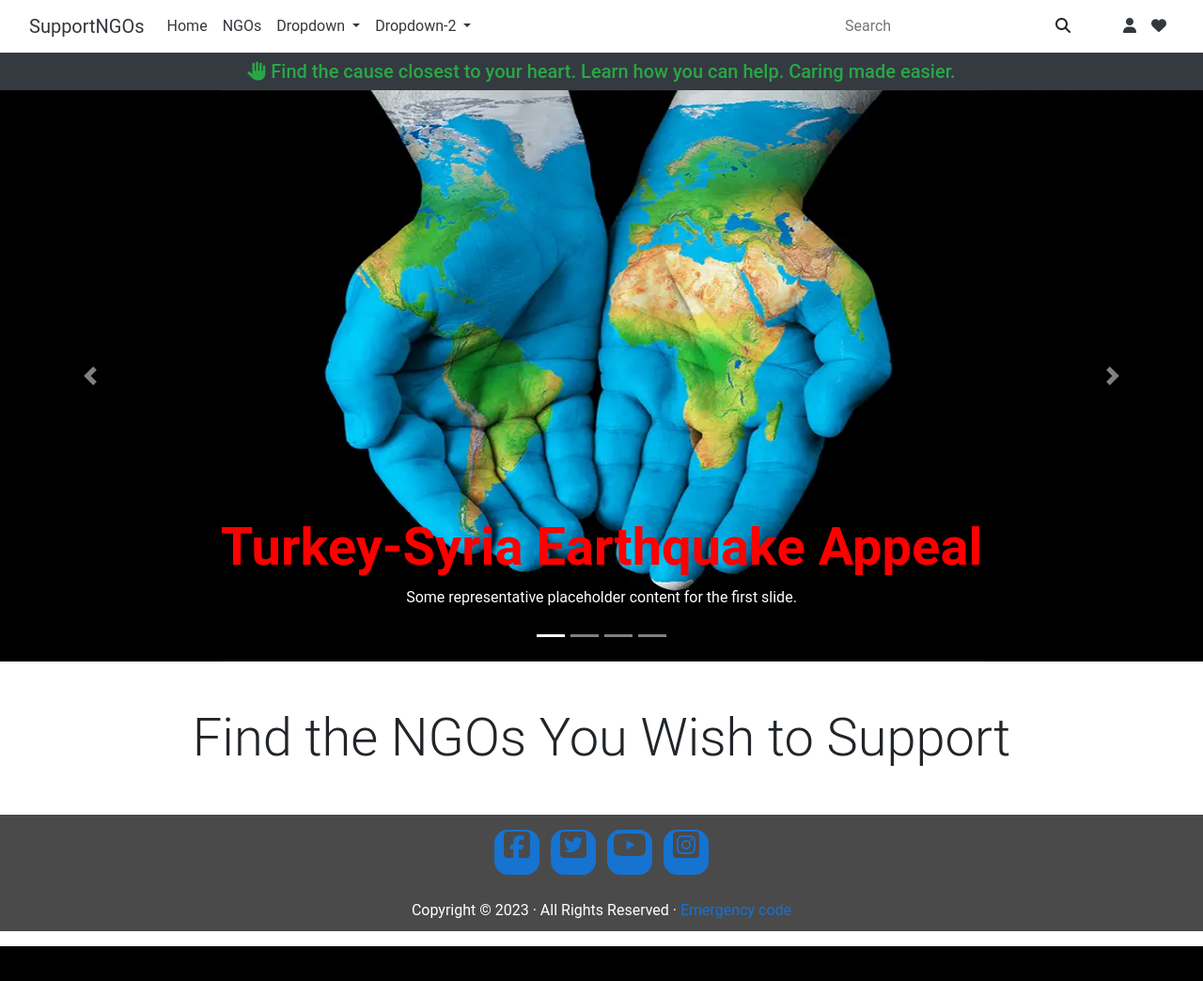
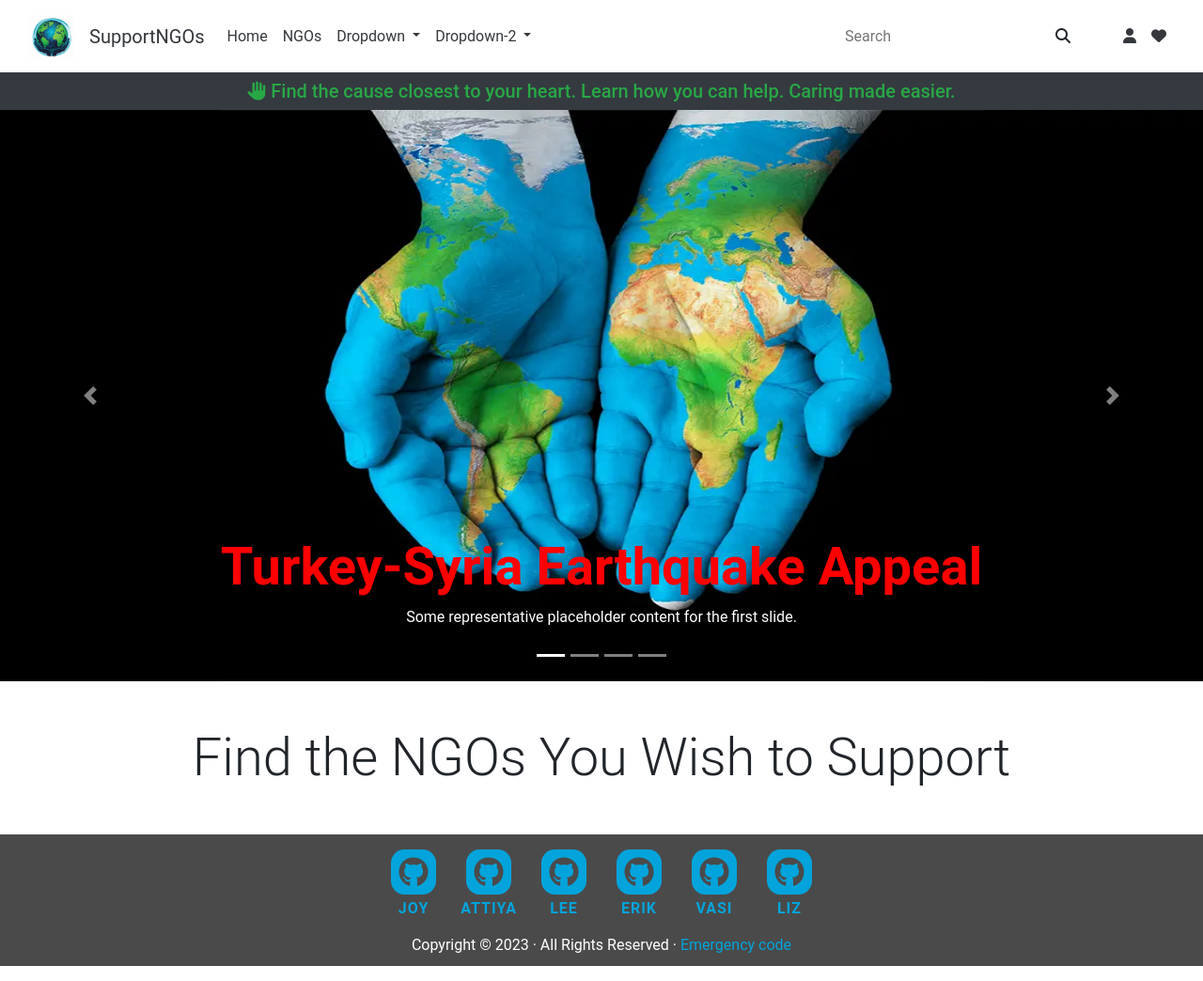
Before and after one commit to Lee-moran/emergency-code, a Django app: page / in a window 1280 px wide. Shown: the whole page at 94% size. Before the commit the page ends 1007 px from the top, so only its background shows below. Run offline with Django 3.2, Linux system fonts and the light colour scheme; data that the repository does not hold is empty; some libraries are stand-ins or nearby versions.

Commit message:
added footer names links logos

```diff
--- a/static/css/base.css
+++ b/static/css/base.css
@@ -15,9 +15,9 @@
 /* primary colors and sections */
 
 :root {
-    --primary-color: rgb(22, 115, 208);
-    --secondary-color: #000;
-    --third-color: #555;
+    --primary-color: #02a4db;
+    --secondary-color: #1e982d;
+    --third-color: #e3aa60;
     --background-color: #fff;
     --shadow-color: #4a4a4a;
     --box-shadow: 8px 8px 8px rgba(0,0,0,0.6),
@@ -47,28 +47,52 @@ footer {
     width: 3rem;
 }
 
-/* ------------------------------------------------------- */
+/* ------------------------------------------------------- Footer  */
+
+.social-networks{
+  margin-bottom: 0;
+}
+
 
 .fa-brands {
   border-radius: 30%;
   background-color: var(--primary-color);
+  margin: 0 10px;
   width: 3rem;
   height: 3rem;
   font-size: 2rem;
   margin-top: 1rem;
+  display: flex !important;
+  justify-content: center !important;
+  align-items: center !important;
   color: var(--shadow-color);
-    display: flex;
-    justify-content: center;
-    align-items: center;
-    transition: all 0.3s ease-in-out;
-    -moz-transition: all 0.3s ease-in-out;
-    -webkit-transition: all 0.3s ease-in-out;
-    -o-transition: all 0.3s ease-in-out;
+  transition: all 0.5s ease-in-out;
+  -moz-transition: all 0.5s ease-in-out;
+  -webkit-transition: all 0.5s ease-in-out;
+  -o-transition: all 0.5s ease-in-out;
 }
 
 .fa-brands:hover {
+  color:  #fff;
+  background-color: var(--shadow-color);
+  text-decoration: none;
+  border: 3px  #fff solid;
+  transition: all 0.5s ease-in-out;
+  -moz-transition: all 0.5s ease-in-out;
+  -webkit-transition: all 0.5s ease-in-out;
+  -o-transition: all 0.5s ease-in-out;
+}
+
+.team-members{
+  margin-top: 5px;
+  font-size: 1rem;
+  font-weight: 600;
+  letter-spacing: 1px;
   color: var(--primary-color);
-    background-color: var(--shadow-color);
+  text-transform: uppercase;
+}
+.team-members:hover{
+  color: #fff;
 }
 
 .footer-rights {
@@ -80,15 +104,20 @@ footer {
 .rights-link {
   text-decoration: none;
   color: var(--primary-color);
-    transition: all 0.3s ease-in-out;
-    -moz-transition: all 0.3s ease-in-out;
-    -webkit-transition: all 0.3s ease-in-out;
-    -o-transition: all 0.3s ease-in-out;
+  transition: all 0.5s ease-in-out;
+  -moz-transition: all 0.5s ease-in-out;
+  -webkit-transition: all 0.5s ease-in-out;
+  -o-transition: all 0.5s ease-in-out;
 }
 
 .rights-link:hover {
   color: var(--background-color);
 }
+
+a {
+  text-decoration: none !important;
+}
+
 
 /* -------------------------------- Hero Section Styling */
 .carousel-img {
--- a/templates/includes/footer.html
+++ b/templates/includes/footer.html
@@ -1,36 +1,55 @@
 {% load static %}
 <footer>
   <ul class="list-inline social-networks text-center">
-      <li class="list-inline-item">
-        <!-- https://www.facebook.com -->
-        <a aria-label="Link to facebook page" href="" target="_blank"
-          ><i class="fa-brands fa-square-facebook" aria-hidden="true"></i
-        ></a>
+     <li class="list-inline-item fa-container">
+      <!-- Joy Github -->
+       <a aria-label="Joy Zadan github" href="https://github.com/JoyZadan" target="_blank"
+         ><i class="fa-brands fa-github" aria-hidden="true"></i>
+       <h3 class="team-members">JOY</h3>
+      </a>
      </li>
-      <li class="list-inline-item">
-        <!-- https://www.twitter.com -->
-        <a aria-label="Link to twiter page" href="" target="_blank"
-          ><i class="fa-brands fa-square-twitter" aria-hidden="true"></i
-        ></a>
+     <li class="list-inline-item fa-container">
+      <!-- Attiya GitHub -->
+       <a aria-label="Attiya github" href="https://github.com/Attstar2021" target="_blank"
+         ><i class="fa-brands fa-github" aria-hidden="true"></i>
+       <h3 class="team-members">Attiya</h3>
+      </a>
      </li>
-      <li class="list-inline-item">
-        <!-- https://www.youtube.com -->
-        <a aria-label="Link to youtube page" href="" target="_blank"
-          ><i class="fa-brands fa-youtube" aria-hidden="true"></i
-        ></a>
+     <li class="list-inline-item fa-container">
+      <!-- Lee moran GitHub -->
+       <a class="" aria-label="Lee Moran github" href="https://github.com/Lee-moran" target="_blank"
+         ><i class="fa-brands fa-github" aria-hidden="true"></i>
+       <h3 class="team-members">Lee</h3>
+      </a>
      </li>
-      <li class="list-inline-item">
-        <!-- https://www.instagram.com -->
-        <a aria-label="Link to instagram page" href="" target="_blank"
-          ><i class="fa-brands fa-square-instagram" aria-hidden="true"></i
-        ></a>
+     <li class="list-inline-item fa-container">
+      <!-- Erikas GitHub -->
+       <a aria-label="Erikas Ramanauskas github" href="https://github.com/Erikas-Ramanauskas" target="_blank"
+         ><i class="fa-brands fa-github" aria-hidden="true"></i>
+       <h3 class="team-members">Erik</h3>
+      </a>
      </li>
+     <li class="list-inline-item fa-container">
+      <!-- Vasi GitHub -->
+       <a aria-label="Vasilica Pavaloi github" href="https://github.com/Vasi012" target="_blank"
+         ><i class="fa-brands fa-github" aria-hidden="true"></i>
+       <h3 class="team-members">Vasi</h3>
+      </a>
+     </li>
+     <li class="list-inline-item fa-container">
+      <!-- Lizah Maria GitHub -->
+       <a aria-label="Lizah Maria github" href="https://github.com/ArcLiz" target="_blank"
+         ><i class="fa-brands fa-github" aria-hidden="true"></i>
+       <h3 class="team-members">Liz</h3>
+      </a>
+     </li>
+
   </ul>
   <div class="text-center col-lg-6 offset-lg-3">
     <p class="footer-rights">
       Copyright &copy; 2023 &middot; All Rights Reserved &middot;
-        <!-- https://hackathon.codeinstitute.net/teams/272/ -->
-        <a class="rights-link" href="">Emergency code</a>
+   <!-- Link to team page -->
+      <a class="rights-link" href="https://hackathon.codeinstitute.net/teams/272/">Emergency code</a>
     </p>
   </div>
 </footer>
--- a/templates/includes/nav.html
+++ b/templates/includes/nav.html
@@ -1,9 +1,8 @@
 {% load static %}
     <nav class="navbar navbar-expand-lg bg-body-tertiary">
         <div class="container-fluid">
-            <!-- <a class="navbar-brand" href="{% url 'home' %}"><img src="/Logo.png" alt="logo" class="d-inline-block align-text-top nav-brand-logo"/></i>
-            </a> -->
-
+            <a class="navbar-brand" href="{% url 'home' %}"><img src="/static/images/Logo small.png" alt="logo" class="d-inline-block align-text-top nav-brand-logo"/></i>
+            </a>
             <a class="navbar-brand" href="{% url 'home' %}">SupportNGOs</a>
             <button
                 class="navbar-toggler"
```
Also changed, not shown: static/images/Logo full size.png (added), static/images/Logo small.png (added), static/images/favicon/android-chrome-192x192.png (added), static/images/favicon/android-chrome-512x512.png (added), static/images/favicon/apple-touch-icon.png, static/images/favicon/favicon-16x16.png, static/images/favicon/favicon-32x32.png, static/images/favicon/favicon.ico (added). Lines whose indentation alone changed are shown as unchanged.
